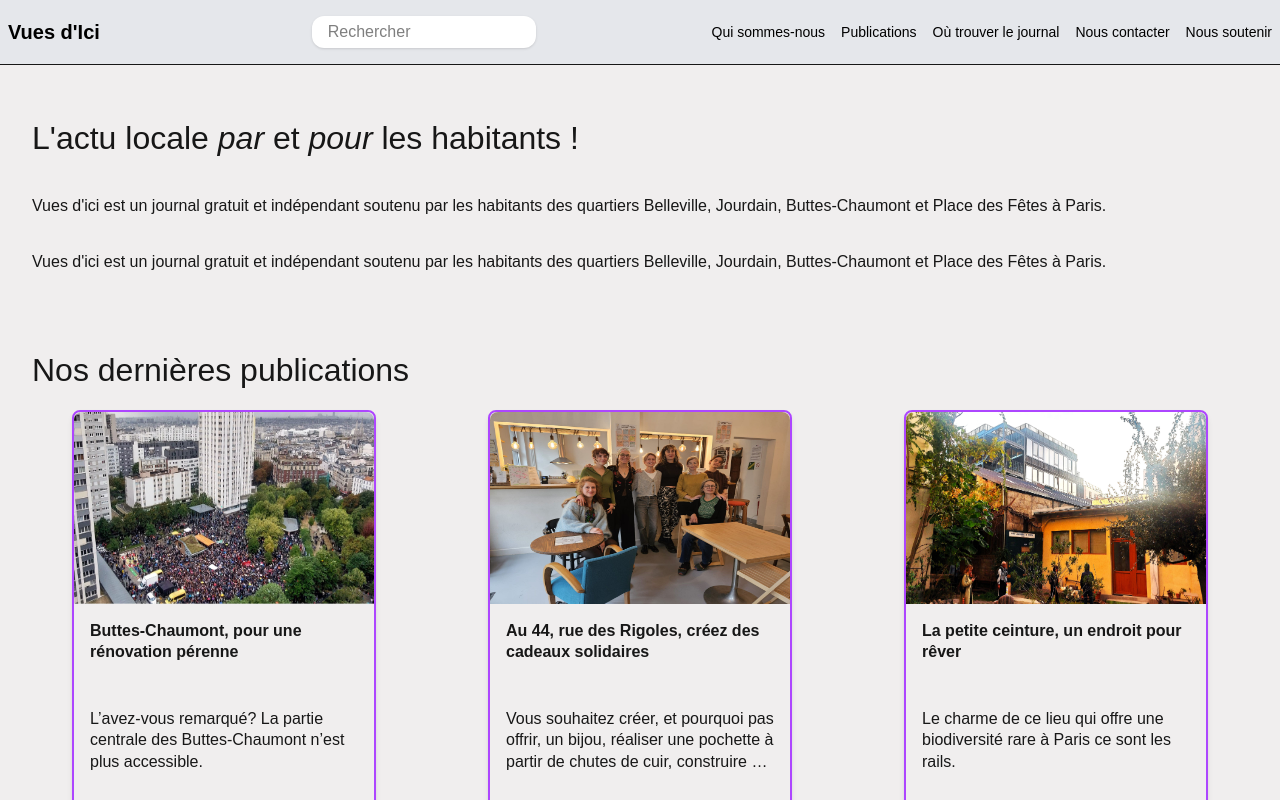
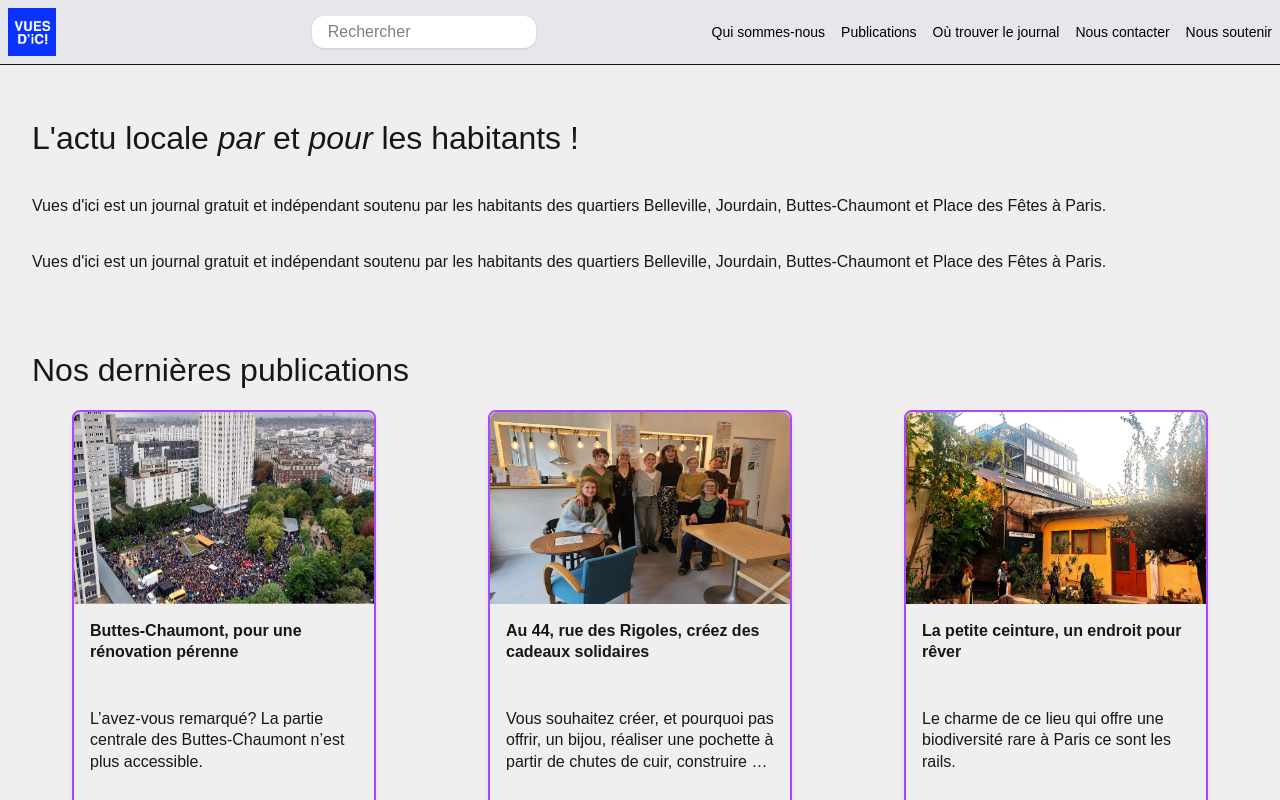
Before and after one commit to VinchC/vues-d-ici, a Next.js app: page / in a window 1280 px wide. Shown: the top 800 px of the page. Built offline with nearby package versions, Linux system fonts and the light colour scheme.

Commit message:
Logo Vues added in Navbar

```diff
--- a/app/components/[Header]/NavBar.tsx
+++ b/app/components/[Header]/NavBar.tsx
@@ -1,4 +1,3 @@
-/* eslint-disable @typescript-eslint/no-unused-expressions */
 "use client";
 
 import Link from "next/link";
@@ -8,7 +7,8 @@ import { Menu } from "lucide-react";
 import { NAVBAR_LINKS } from "@/data/data";
 import { NavLink } from "../utils/NavLink";
 import SkipLink from "../utils/SkipLink";
-
+import logo from "@/public/images/logo.png";
+import Image from "next/image";
 export const NavBar = () => {
   const [isOpen, setIsOpen] = useState(false);
 
@@ -22,9 +22,11 @@ export const NavBar = () => {
               href="/"
               className="flex items-center space-x-3 rtl:space-x-reverse "
             >
-              <span className="self-center text-lg lg:text-xl text-heading font-semibold whitespace-nowrap">
-                Vues d&apos;Ici
-              </span>
+              <Image
+                src={logo}
+                alt="Logo de l'association Vues d'Ici"
+                className="w-12 h-12"
+              />
             </Link>
           </div>
           <div className="relative lg:block lg:end-4">
@@ -39,7 +41,9 @@ export const NavBar = () => {
               }`}
             >
               {NAVBAR_LINKS.map((link, index) => (
-                <li key={index} ><NavLink {...link} /></li>
+                <li key={index}>
+                  <NavLink {...link} />
+                </li>
               ))}
             </ul>
           </div>
```
Also changed, not shown: public/images/logo.png (added).
